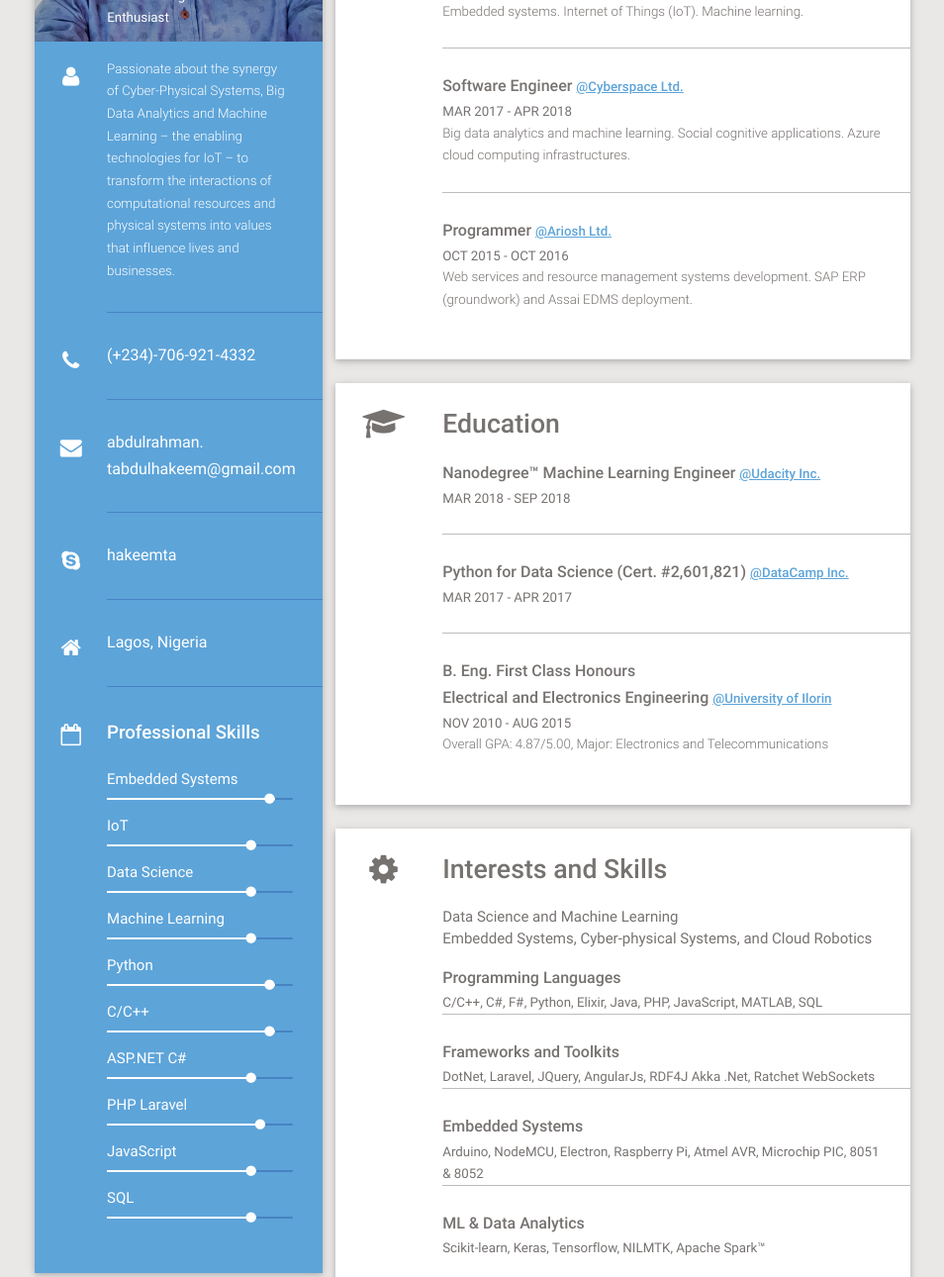
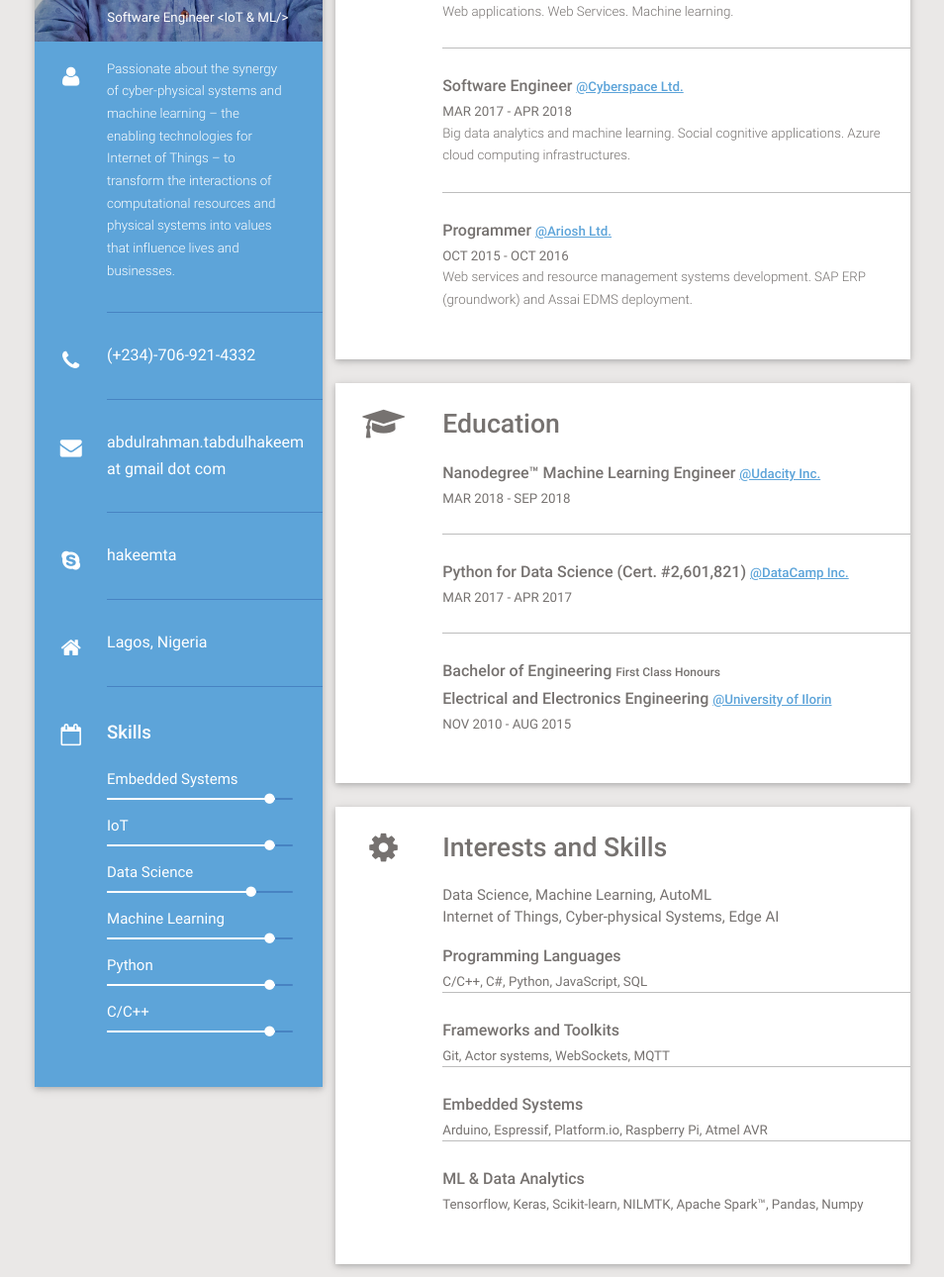
Before and after one commit to hakeemta/hakeemta.github.io, a plain HTML site: page index.html in a window 1280 px wide. Shown: the part 273-1563 px from the top of the page at 99% size, without its empty margins (168-1122 px from the left). Drawn offline with Linux system fonts and the light colour scheme.

Commit message:
Review the credentials

```diff
--- a/index.html
+++ b/index.html
@@ -97,8 +97,8 @@
                                        NAME AND TAGLINE
                             ==========================================-->
                             <div class="title col s12 m12 l9 right  wow fadeIn" data-wow-delay="0.1s">
-                                <h2>Abdulhakeem</h2> <!-- title name -->
-                                <span>Software Engineer. ML Enthusiast</span>  <!-- tagline -->
+                                <h3>Abdulhakeem Abdulrahman</h3> <!-- title name -->
+                                <span>Software Engineer &lt;IoT & ML/&gt;</span>  <!-- tagline -->
                             </div>
                         </div>
                          <!-- sidebar info -->
@@ -109,9 +109,10 @@
                                 </div>
                                 <div class="col m12 s12 l9 info wow fadeIn a1" data-wow-delay="0.1s" > <!-- text -->
                                     <div class="section-item-details">
-                                        <p>Passionate about the synergy of Cyber-Physical Systems,
-                                            Big Data Analytics and Machine Learning – the enabling technologies for IoT –
-                                            to transform the interactions of computational resources and physical systems into values that influence lives and businesses.</p>
+                                        <p>Passionate about the synergy of cyber-physical systems and machine learning
+                                             – the enabling technologies for Internet of Things – to transform
+                                             the interactions of computational resources and physical systems
+                                             into values that influence lives and businesses.</p>
                                     </div>
                                 </div>
                             </div>
@@ -141,7 +142,7 @@
                                 <div class="col m12 s12 l9 info wow fadeIn a3" data-wow-delay="0.3s">
                                     <div class="section-item-details">
                                         <div class="personal">
-                                            <h4><a href="mailto:abdulrahman.tabdulhakeem@gmail.com">abdulrahman.<br>tabdulhakeem@gmail.com</a></h4> <!-- Email -->
+                                            <h4><a href="#">abdulrahman.tabdulhakeem<br> at gmail dot com</a></h4> <!-- Email -->
                                             <!-- <span></span>  -->
                                         </div>
                                     </div>
@@ -187,7 +188,7 @@
                                 </div>
                                  <!-- Skills -->
                                 <div class="col m12 l9 s12 skill-line a5 wow fadeIn" data-wow-delay="0.5s">
-                                    <h3>Professional Skills </h3>
+                                    <h3>Skills </h3>
 
                                     <span>Embedded Systems</span>
                                     <div class="progress">
@@ -196,7 +197,7 @@
 
                                     <span>IoT</span>
                                     <div class="progress">
-                                        <div class="determinate">80%</div>
+                                        <div class="determinate">90%</div>
                                     </div>
 
                                     <span>Data Science</span>
@@ -206,7 +207,7 @@
 
                                     <span>Machine Learning</span>
                                     <div class="progress">
-                                        <div class="determinate">80%</div>
+                                        <div class="determinate">90%</div>
                                     </div>
 
                                     <span>Python</span>
@@ -217,26 +218,6 @@
                                     <span>C/C++</span>
                                     <div class="progress">
                                         <div class="determinate"> 90%</div>
-                                    </div>
-
-                                    <span>ASP.NET C#</span>
-                                    <div class="progress">
-                                        <div class="determinate"> 80%</div>
-                                    </div>
-
-                                    <span>PHP Laravel</span>
-                                    <div class="progress">
-                                        <div class="determinate">85%</div>
-                                    </div>
-
-                                    <span>JavaScript</span>
-                                    <div class="progress">
-                                        <div class="determinate">80%</div>
-                                    </div>
-
-                                    <span>SQL</span>
-                                    <div class="progress">
-                                        <div class="determinate">80%</div>
                                     </div>
                                 </div>
                             </div>
@@ -255,21 +236,21 @@
                                 <i class="fa fa-suitcase"></i>
                             </div>
                             <div class="custom-content col s12 m12 l10 wow fadeIn a1" data-wow-delay="0.1s">
-                                <h2>Work Experience</h2>
+                                <h2>Experience</h2>
+
+                                <div class="custom-content-wrapper wow fadeIn a2" data-wow-delay="0.2s">
+                                    <h3>IoT Developer & ML Engineer <a href="https://www.codementor.io/nicemate" target="_blank"><span>@Codementor</a></h3>
+                                    <span>JUN 2017 - Present </span>
+                                    <p> Embedded systems.
+                                        Internet of Things (IoT).
+                                        Machine learning.</p>
+                                </div>
 
                                 <div class="custom-content-wrapper wow fadeIn a2" data-wow-delay="0.2s">
                                     <h3>Snr. Software Engineer <a href="https://scoolnetwork.com/" target="_blank"><span>@ScoolNetwork</a></h3>
                                     <span>NOV 2014 - Present </span>
                                     <p> Web applications.
                                         Web Services.
-                                        Machine learning.</p>
-                                </div>
-
-                                <div class="custom-content-wrapper wow fadeIn a2" data-wow-delay="0.2s">
-                                    <h3>IoT Developer & ML Engineer <a href="https://www.codementor.io/nicemate" target="_blank"><span>@Codementor</a></h3>
-                                    <span>JUN 2017 - Present </span>
-                                    <p> Embedded systems.
-                                        Internet of Things (IoT).
                                         Machine learning.</p>
                                 </div>
 
@@ -318,10 +299,9 @@
                                     <p></p>
                                 </div>
                                 <div class="custom-content-wrapper wow fadeIn a4" data-wow-delay="0.4s" >
-                                    <h3>B. Eng. First Class Honours <br>
+                                    <h3>Bachelor of Engineering <small>First Class Honours</small> <br>
                                         Electrical and Electronics Engineering <a href="https://www.unilorin.edu.ng/" target="_blank"><span>@University of Ilorin</span></a></h3>
                                     <span>NOV 2010 - AUG 2015 </span>
-                                    <p>Overall GPA: 4.87/5.00, Major: Electronics and Telecommunications </p>
                                 </div>
                             </div>
                         </div>
@@ -338,26 +318,25 @@
                                 <h2>Interests and Skills </h2>
 
                                 <ul>
-                                    <li>Data Science and Machine Learning</li>
-                                    <li>Embedded Systems, Cyber-physical Systems, and Cloud Robotics</li>
+                                    <li>Data Science, Machine Learning, AutoML</li>
+                                    <li>Internet of Things, Cyber-physical Systems, Edge AI</li>
                                 </ul>
 
                                 <div class="custom-content-wrapper wow fadeIn a2" data-wow-delay="0.2s" >
                                     <h3>Programming Languages</h3>
-                                    <span>C/C++, C#, F#, Python, Elixir, Java, PHP, JavaScript, MATLAB, SQL</span>
+                                    <span>C/C++, C#, Python, JavaScript, SQL</span>
                                 </div>
                                 <div class="custom-content-wrapper wow fadeIn a3" data-wow-delay="0.3s" >
                                     <h3>Frameworks and Toolkits</h3>
-                                    <span>DotNet, Laravel, JQuery, AngularJs, RDF4J
-                                            Akka .Net, Ratchet WebSockets </span>
+                                    <span>Git, Actor systems, WebSockets, MQTT </span>
                                 </div>
                                 <div class="custom-content-wrapper wow fadeIn a4" data-wow-delay="0.4s" >
                                     <h3>Embedded Systems</h3>
-                                    <span>Arduino, NodeMCU, Electron, Raspberry Pi, Atmel AVR, Microchip PIC, 8051 & 8052</span>
+                                    <span>Arduino, Espressif, Platform.io, Raspberry Pi, Atmel AVR</span>
                                 </div>
                                 <div class="custom-content-wrapper wow fadeIn a4" data-wow-delay="0.4s" >
                                     <h3>ML & Data Analytics</h3>
-                                    <span>Scikit-learn, Keras, Tensorflow, NILMTK, Apache Spark™</span>
+                                    <span>Tensorflow, Keras, Scikit-learn, NILMTK, Apache Spark™, Pandas, Numpy</span>
                                 </div>
                             </div>
                         </div>
@@ -375,9 +354,9 @@
                                     <div class="col col s3">
                                         <span><a href="https://github.com/hakeemta" target="_blank"><i class="fa fa-github"></i></a></span>
                                     </div>
-                                    <div class="col col s3">
+                                    <!-- <div class="col col s3">
                                         <span><a href="https://app.plum.io/profile/nicemate" target="_blank">Plum</a></span>
-                                    </div>
+                                    </div> -->
                                     <div class="col col s3">
                                         <span><a href="https://docs.google.com/document/d/1xMr816u3OqnMCohZ2rivN70Yl_zoqob4ZugKjUNPVwM/edit?usp=sharing" target="_blank">Full Resume</a></span>
                                     </div>
```
